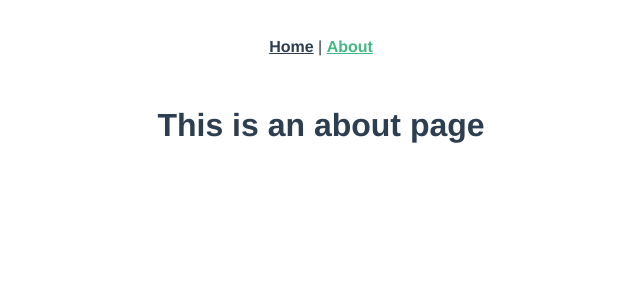
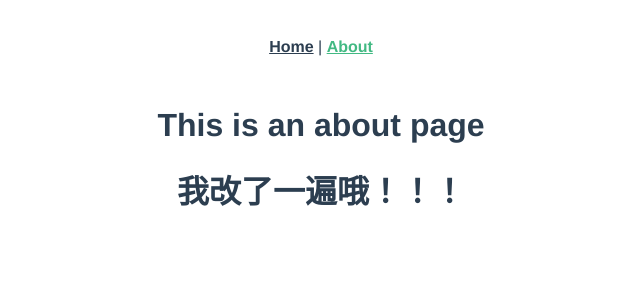
Before and after one commit to Flyer741/neteasy, a Vue app in the folder nbsp/: page /#/about in a window 1280 px wide. Shown: the top 300 px of the page, without its empty margins (319-959 px from the left). Built offline with nearby package versions, Linux system fonts and the light colour scheme.

Commit message:
我修改了About.vue

```diff
--- a/nbsp/src/views/About.vue
+++ b/nbsp/src/views/About.vue
@@ -1,5 +1,6 @@
 <template>
   <div class="about">
     <h1>This is an about page</h1>
+    <h1>我改了一遍哦！！！</h1>
   </div>
 </template>
```
